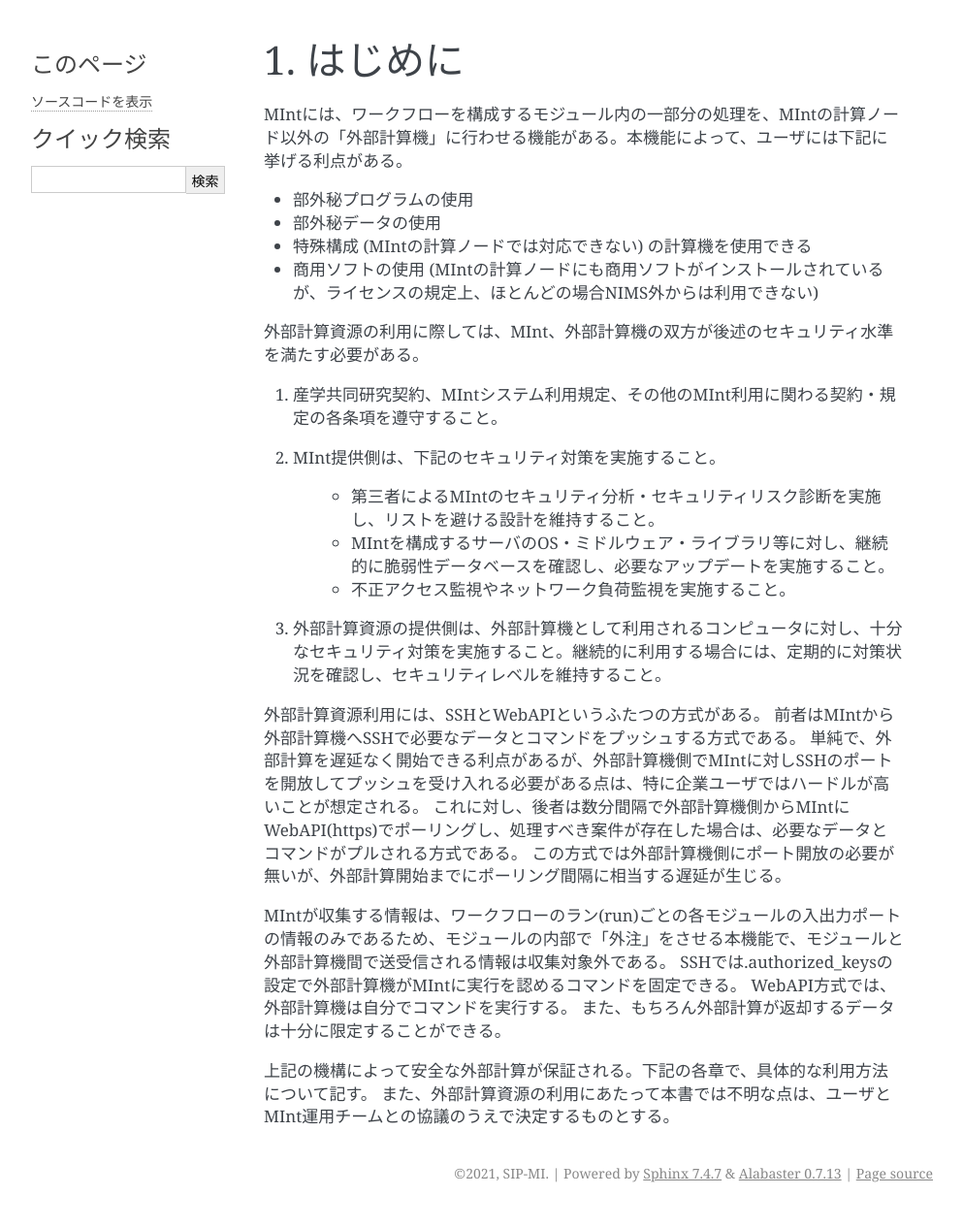
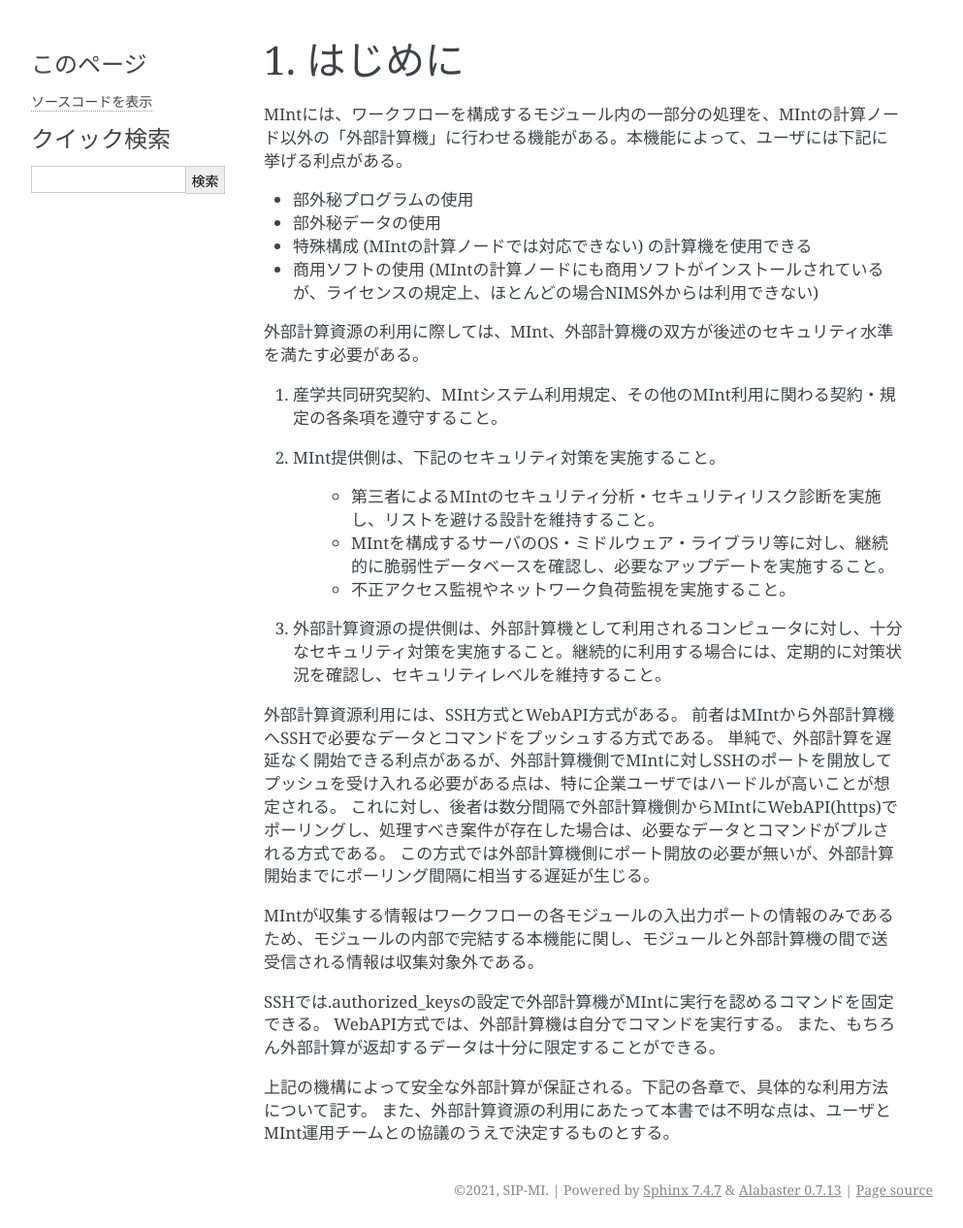
Before and after one commit to materialsintegration/remote_workflow, a Sphinx documentation site: the page built from documents/manual2nd/source/using_distributed_properties.rst, in a window 1280 px wide. Shown: the whole page at 97% size, without its empty margins (148-1141 px from the left). Built offline with Sphinx 7.4.7, drawn with Linux system fonts in a browser that asks for light colours.

Commit message:
Update using_distributed_properties.rst

```diff
--- a/documents/manual2nd/source/using_distributed_properties.rst
+++ b/documents/manual2nd/source/using_distributed_properties.rst
@@ -19,13 +19,14 @@
     * 不正アクセス監視やネットワーク負荷監視を実施すること。
 3. 外部計算資源の提供側は、外部計算機として利用されるコンピュータに対し、十分なセキュリティ対策を実施すること。継続的に利用する場合には、定期的に対策状況を確認し、セキュリティレベルを維持すること。
 
-外部計算資源利用には、SSHとWebAPIというふたつの方式がある。
+外部計算資源利用には、SSH方式とWebAPI方式がある。
 前者はMIntから外部計算機へSSHで必要なデータとコマンドをプッシュする方式である。
 単純で、外部計算を遅延なく開始できる利点があるが、外部計算機側でMIntに対しSSHのポートを開放してプッシュを受け入れる必要がある点は、特に企業ユーザではハードルが高いことが想定される。
 これに対し、後者は数分間隔で外部計算機側からMIntにWebAPI(https)でポーリングし、処理すべき案件が存在した場合は、必要なデータとコマンドがプルされる方式である。
 この方式では外部計算機側にポート開放の必要が無いが、外部計算開始までにポーリング間隔に相当する遅延が生じる。
 
-MIntが収集する情報は、ワークフローのラン(run)ごとの各モジュールの入出力ポートの情報のみであるため、モジュールの内部で「外注」をさせる本機能で、モジュールと外部計算機間で送受信される情報は収集対象外である。
+MIntが収集する情報はワークフローの各モジュールの入出力ポートの情報のみであるため、モジュールの内部で完結する本機能に関し、モジュールと外部計算機の間で送受信される情報は収集対象外である。
+
 SSHでは.authorized_keysの設定で外部計算機がMIntに実行を認めるコマンドを固定できる。
 WebAPI方式では、外部計算機は自分でコマンドを実行する。
 また、もちろん外部計算が返却するデータは十分に限定することができる。
```
